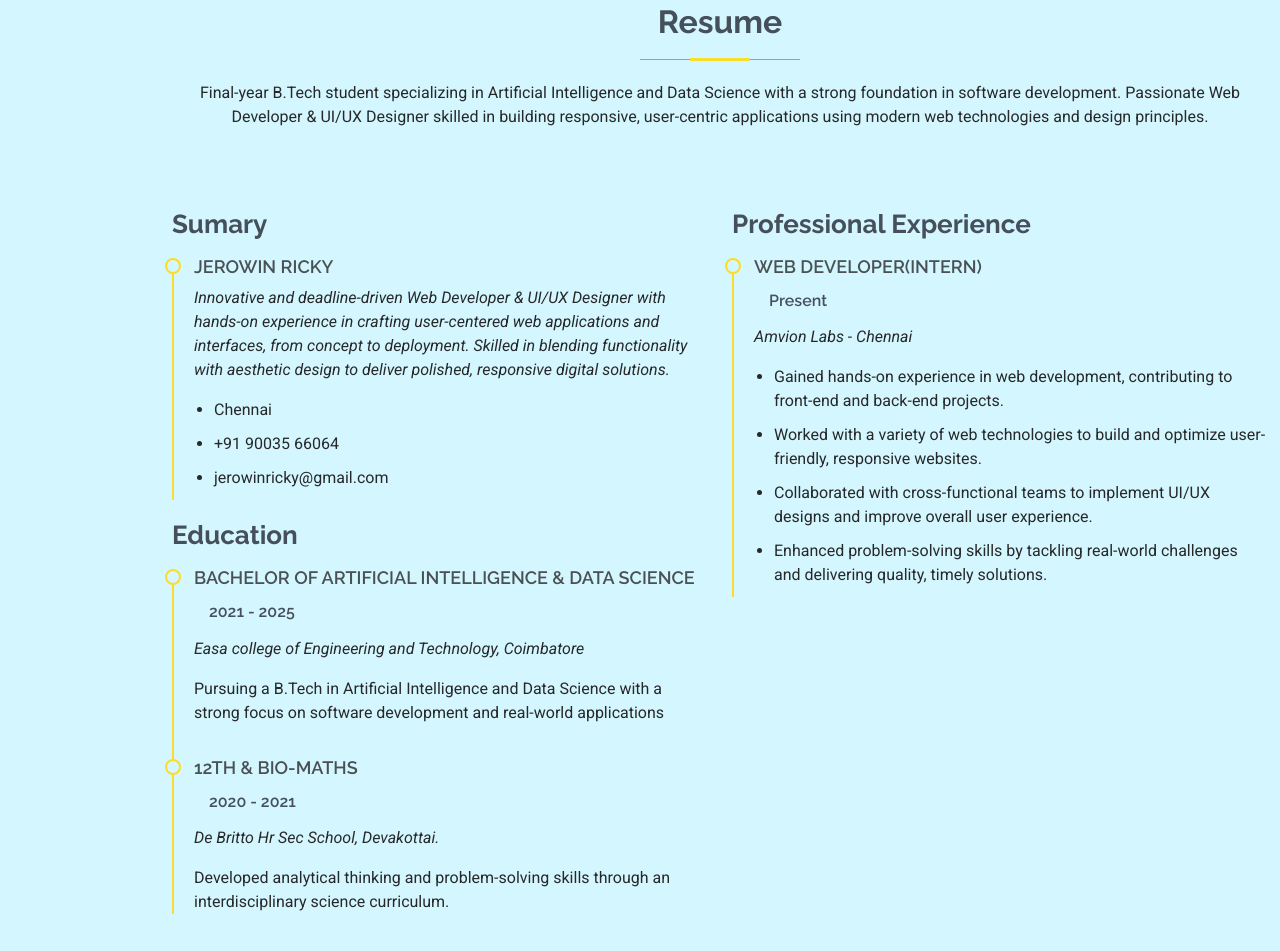
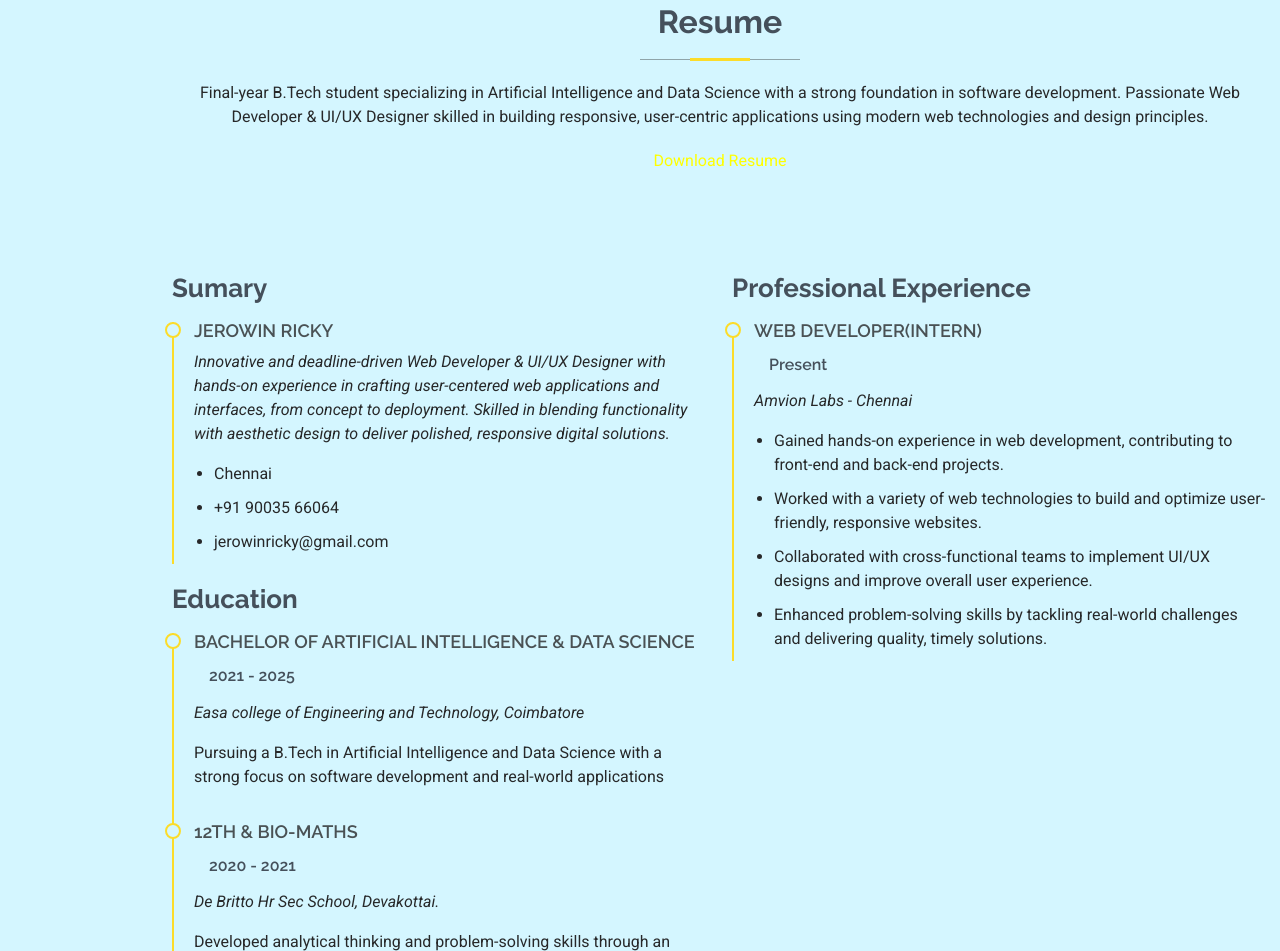
Before and after one commit to JerowinRicky/Portfolio, a plain HTML site: page index.html in a window 1280 px wide. Shown: the part 2031-2982 px from the top of the page. Drawn offline with Linux system fonts and the light colour scheme.

Commit message:
Added Resume

```diff
--- a/index.html
+++ b/index.html
@@ -201,6 +201,9 @@
       <div class="container section-title" data-aos="fade-up">
         <h2>Resume</h2>
         <p>Final-year B.Tech student specializing in Artificial Intelligence and Data Science with a strong foundation in software development. Passionate Web Developer & UI/UX Designer skilled in building responsive, user-centric applications using modern web technologies and design principles.</p>
+        <a href="assets/resume`qr.pdf" download>
+        <button type="submit" style="border: 0; background:none; padding: 20px; color:yellow;">Download Resume</button>
+        </a>
       </div><!-- End Section Title -->
 
       <div class="container">
```
